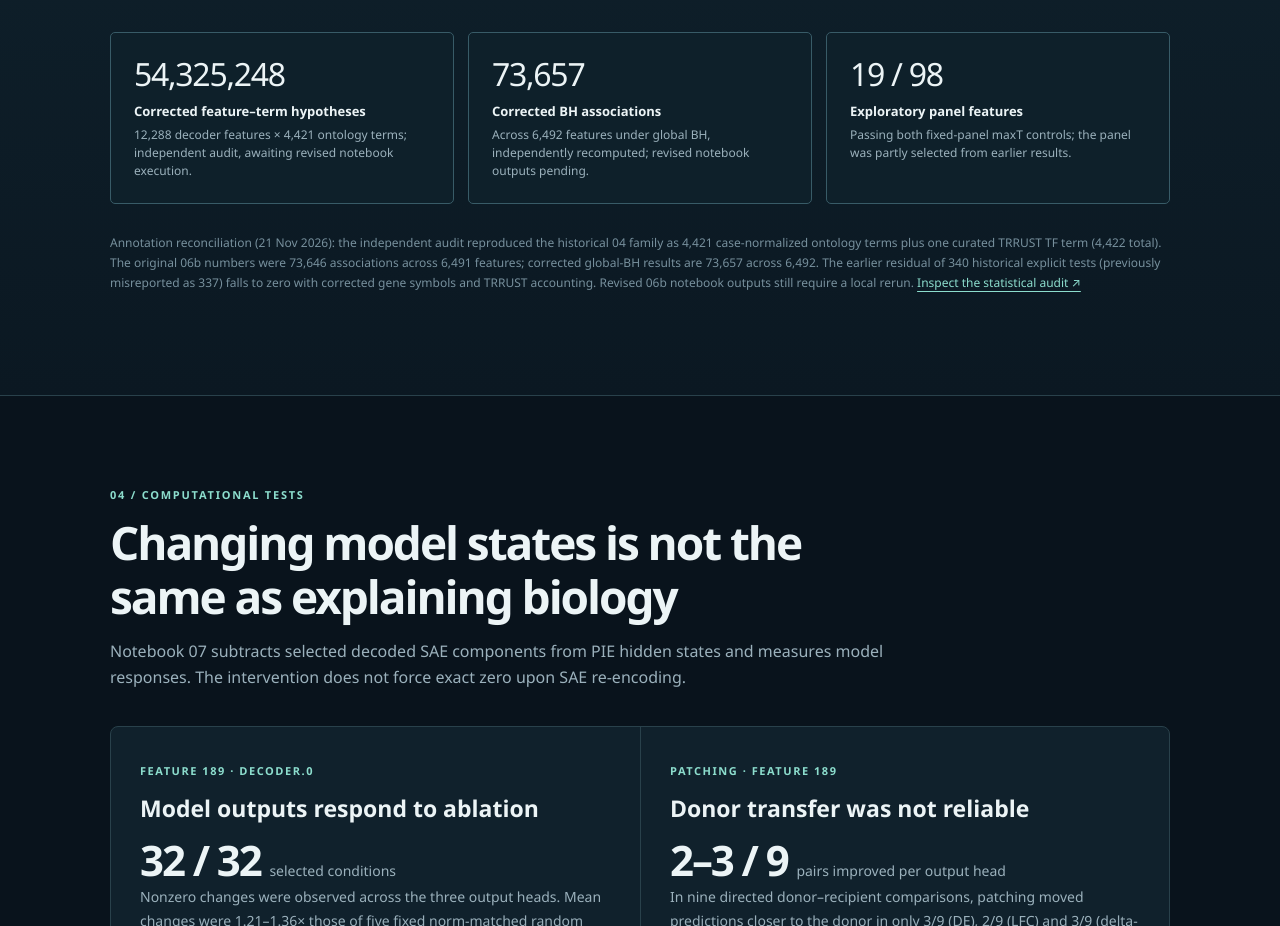
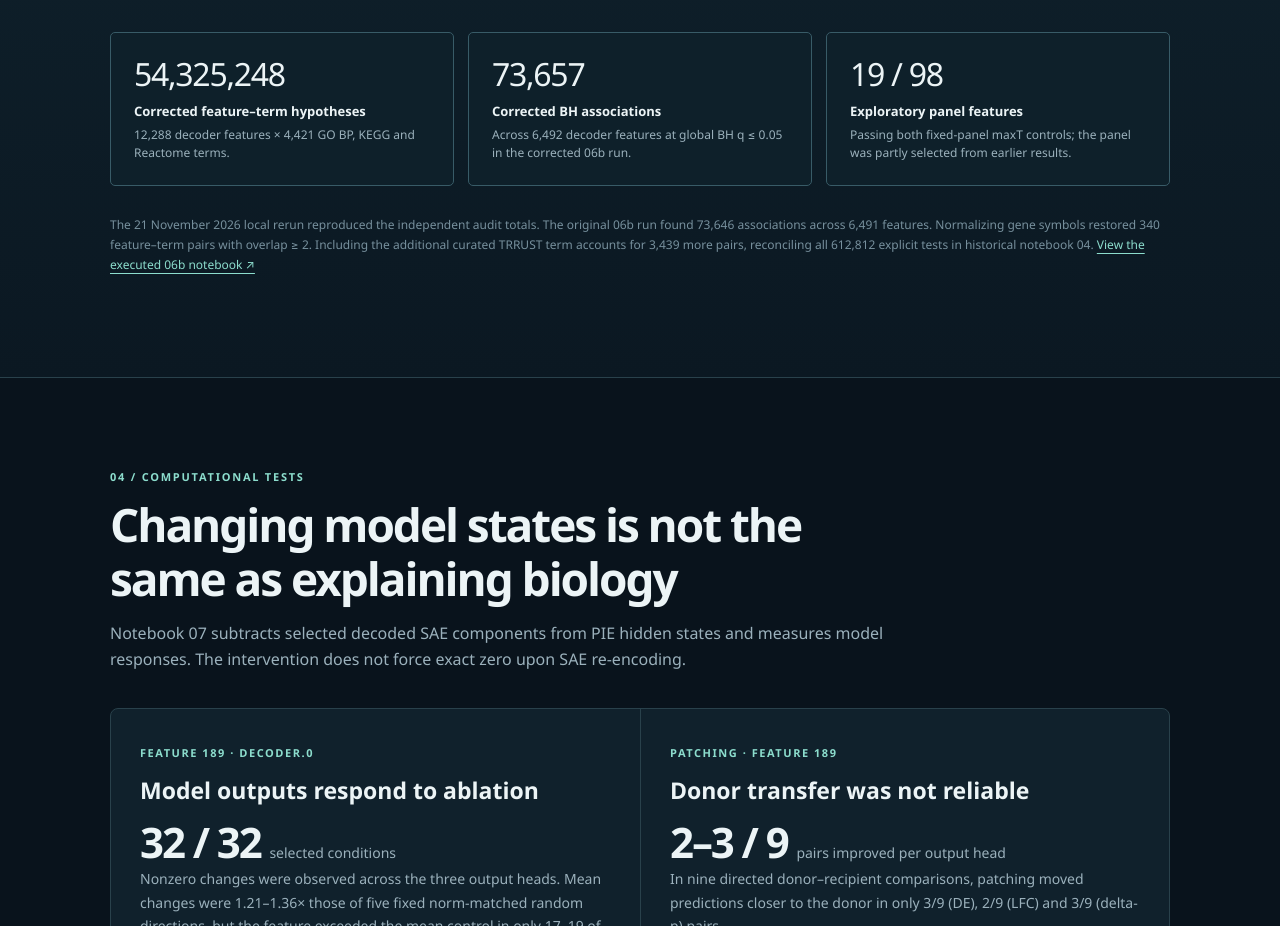
Before and after one commit to vs-dx/pie-sae, a plain HTML site: page docs/index.html in a window 1280 px wide. Shown: the part 3123-4049 px from the top of the page. Drawn offline with Linux system fonts and the light colour scheme.

Commit message:
Document verified local runs of notebooks 06a and 06b

```diff
--- a/docs/index.html
+++ b/docs/index.html
@@ -90,8 +90,8 @@
         <article class="pipe"><span class="index">03</span><h3>SAE training</h3><p>Fit fourteen independent layer-wise TopK dictionaries using pinned upstream code.</p><a href="https://github.com/vs-dx/pie-sae/blob/main/notebooks/03_train_layerwise_sae.ipynb">Notebook 03 ↗</a></article>
         <article class="pipe"><span class="index">04</span><h3>Feature analysis</h3><p>Study feature usage, dictionary geometry, gene associations and enrichment.</p><a href="https://github.com/vs-dx/pie-sae/blob/main/notebooks/04_sae_feature_analysis.ipynb">Notebook 04 ↗</a></article>
         <article class="pipe"><span class="index">05</span><h3>Cross-layer matching</h3><p>Compare adjacent-block dictionary directions, firing and gene associations.</p><a href="https://github.com/vs-dx/pie-sae/blob/main/notebooks/05_cross_layer_analysis.ipynb">Notebook 05 ↗</a></article>
-        <article class="pipe"><span class="index">06a</span><h3>Statistical pilot</h3><p>Evaluate selected features with random projections and permutation nulls.</p><a href="https://github.com/vs-dx/pie-sae/blob/main/notebooks/06a_statistical_significance.ipynb">Notebook 06a ↗</a></article>
-        <article class="pipe"><span class="index">06b</span><h3>Expanded validation</h3><p>Audit provenance, bootstrap uncertainty, enrichment and correspondence.</p><a href="https://github.com/vs-dx/pie-sae/blob/main/notebooks/06b_full_statistical_validation.ipynb">Notebook 06b ↗</a></article>
+        <article class="pipe"><span class="index">06a</span><h3>Statistical pilot</h3><p>Evaluate selected features with random projections and permutation nulls.</p><a href="https://github.com/vs-dx/pie-sae/blob/eea71712a62cf2e5b9061fcf132e5b730cc6e52c/notebooks/06a_statistical_significance.ipynb">Notebook 06a ↗</a></article>
+        <article class="pipe"><span class="index">06b</span><h3>Expanded validation</h3><p>Audit provenance, bootstrap uncertainty, enrichment and correspondence.</p><a href="https://github.com/vs-dx/pie-sae/blob/eea71712a62cf2e5b9061fcf132e5b730cc6e52c/notebooks/06b_full_statistical_validation.ipynb">Notebook 06b ↗</a></article>
         <article class="pipe"><span class="index">07</span><h3>Interventions</h3><p>Test ablation, donor patching and downstream feature responses in PIE.</p><a href="https://github.com/vs-dx/pie-sae/blob/main/notebooks/07_causal_validation.ipynb">Notebook 07 ↗</a></article>
       </div>
     </div></section>
@@ -131,11 +131,11 @@
     <section class="section section-bleed" id="statistics"><div class="wrap">
       <div class="section-head"><div class="smallcaps">03 / Statistical evidence</div><h2>Associations survive some controls, not every possible test</h2><p>Notebook 06b reconstructs a full decoder feature–term hypothesis family, then uses additional exploratory controls. Large counts of reported associations are not counts of biologically proven mechanisms.</p></div>
       <div class="triad">
-        <div class="stat-card"><div class="value">54,325,248</div><span class="lbl">Corrected feature–term hypotheses</span><p class="desc">12,288 decoder features × 4,421 ontology terms; independent audit, awaiting revised notebook execution.</p></div>
-        <div class="stat-card"><div class="value">73,657</div><span class="lbl">Corrected BH associations</span><p class="desc">Across 6,492 features under global BH, independently recomputed; revised notebook outputs pending.</p></div>
+        <div class="stat-card"><div class="value">54,325,248</div><span class="lbl">Corrected feature–term hypotheses</span><p class="desc">12,288 decoder features × 4,421 GO BP, KEGG and Reactome terms.</p></div>
+        <div class="stat-card"><div class="value">73,657</div><span class="lbl">Corrected BH associations</span><p class="desc">Across 6,492 decoder features at global BH q ≤ 0.05 in the corrected 06b run.</p></div>
         <div class="stat-card"><div class="value">19 / 98</div><span class="lbl">Exploratory panel features</span><p class="desc">Passing both fixed-panel maxT controls; the panel was partly selected from earlier results.</p></div>
       </div>
-      <p class="note">Annotation reconciliation (21 Nov 2026): the independent audit reproduced the historical 04 family as 4,421 case-normalized ontology terms plus one curated TRRUST TF term (4,422 total). The original 06b numbers were 73,646 associations across 6,491 features; corrected global-BH results are 73,657 across 6,492. The earlier residual of 340 historical explicit tests (previously misreported as 337) falls to zero with corrected gene symbols and TRRUST accounting. Revised 06b notebook outputs still require a local rerun. <a href="https://github.com/vs-dx/pie-sae/blob/main/notebooks/06b_full_statistical_validation.ipynb">Inspect the statistical audit ↗</a></p>
+      <p class="note">The 21 November 2026 local rerun reproduced the independent audit totals. The original 06b run found 73,646 associations across 6,491 features. Normalizing gene symbols restored 340 feature–term pairs with overlap ≥ 2. Including the additional curated TRRUST term accounts for 3,439 more pairs, reconciling all 612,812 explicit tests in historical notebook 04. <a href="https://github.com/vs-dx/pie-sae/blob/eea71712a62cf2e5b9061fcf132e5b730cc6e52c/notebooks/06b_full_statistical_validation.ipynb">View the executed 06b notebook ↗</a></p>
     </div></section>
 
     <section class="section" id="interventions"><div class="wrap">
```
Also changed, not shown: 3 other files.
